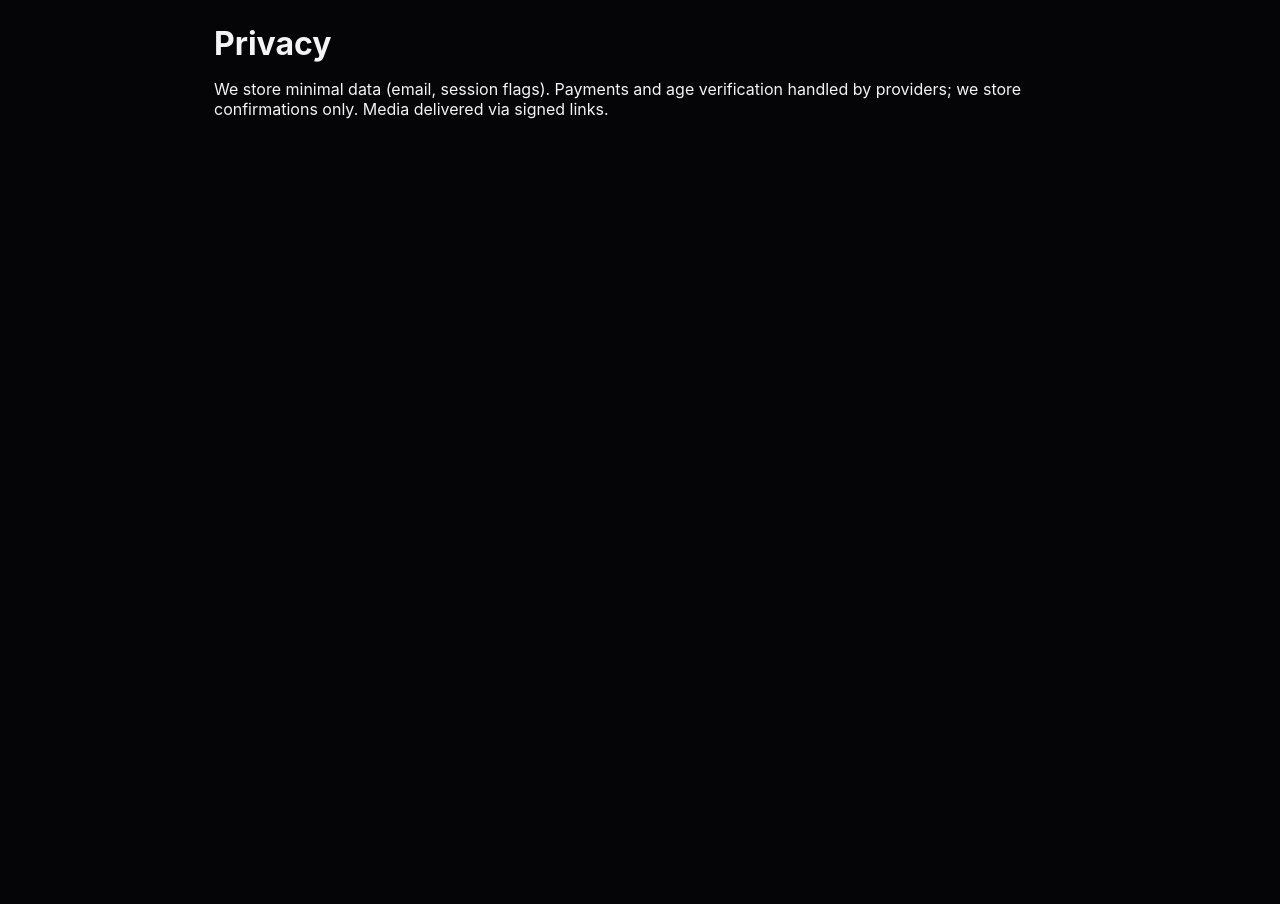
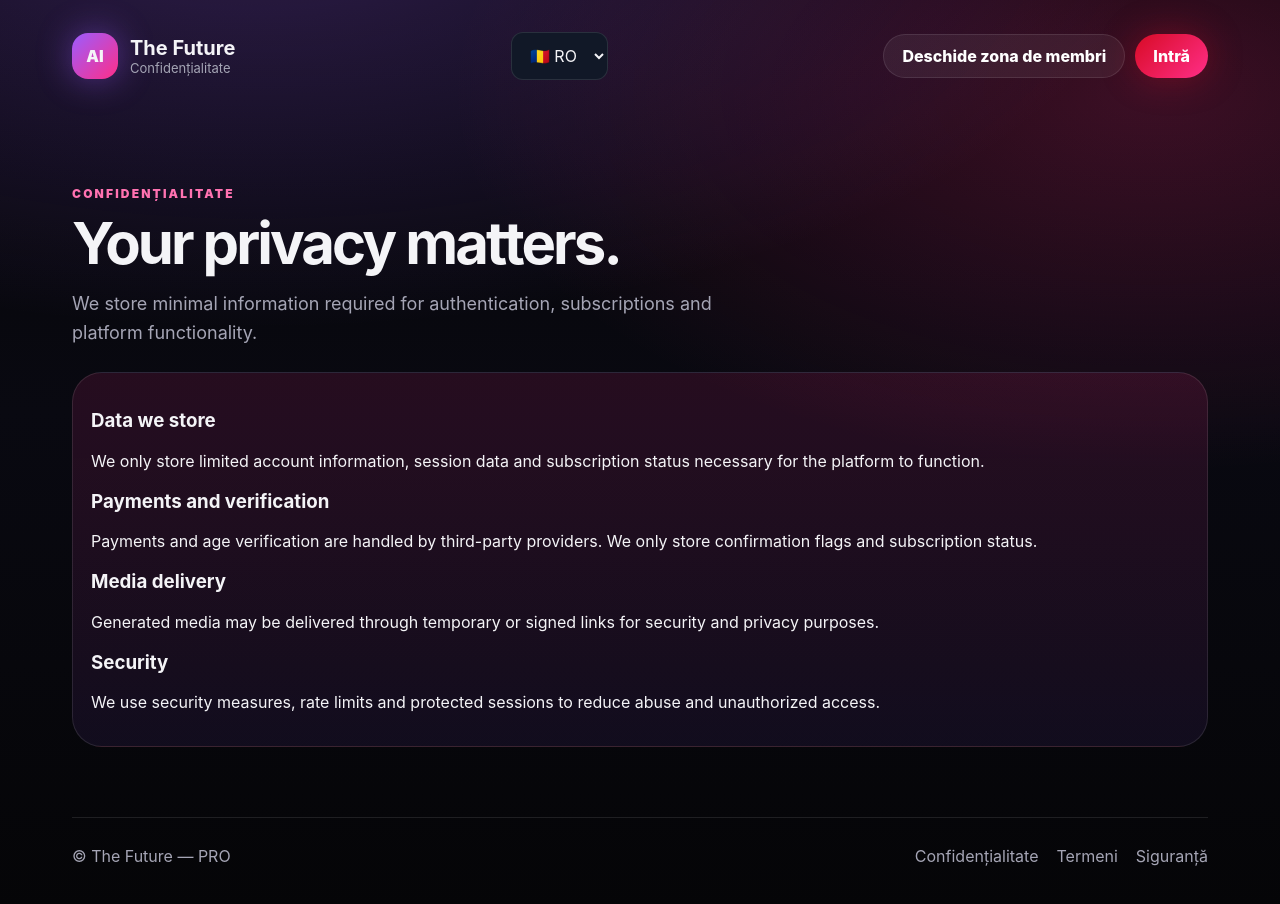
Before and after one commit to the-future-pro/the-future-pro69, a website: page public/privacy.html in a window 1280 px wide. Before the commit the page ends 800 px from the top, so only its background shows below. Drawn offline with Linux system fonts and the light colour scheme.

Commit message:
Update privacy.html

```diff
--- a/public/privacy.html
+++ b/public/privacy.html
@@ -1,2 +1,129 @@
-<!DOCTYPE html><html><head><meta charset="UTF-8"><title>Privacy</title><link rel="stylesheet" href="style.css"></head>
-<body><div class="wrap"><h1>Privacy</h1><p>We store minimal data (email, session flags). Payments and age verification handled by providers; we store confirmations only. Media delivered via signed links.</p></div></body></html>
+<!DOCTYPE html>
+<html lang="ro">
+<head>
+  <meta charset="UTF-8" />
+  <meta name="viewport" content="width=device-width,initial-scale=1" />
+
+  <title>Privacy — The Future PRO</title>
+
+  <link rel="stylesheet" href="/style.css?v=4007" />
+  <script src="/i18n.js?v=4007" defer></script>
+</head>
+
+<body class="home-page">
+
+  <main class="home-shell">
+
+    <nav class="topbar">
+      <a class="brand" href="/">
+        <div class="brand-mark">AI</div>
+
+        <div>
+          <strong>The Future</strong>
+          <span data-i18n="privacy">
+            Privacy
+          </span>
+        </div>
+      </a>
+
+      <select
+        id="langSwitcher"
+        class="lang-switcher"
+        aria-label="Language"
+      ></select>
+
+      <div class="nav-actions">
+        <a
+          class="ghost-btn"
+          href="/premium"
+          data-i18n="member_area"
+        >
+          Member Area
+        </a>
+
+        <a
+          class="main-btn"
+          href="/"
+          data-i18n="enter_platform"
+        >
+          Enter
+        </a>
+      </div>
+    </nav>
+
+    <section class="section">
+      <div class="section-head">
+
+        <span data-i18n="privacy">
+          Privacy
+        </span>
+
+        <h2 data-i18n="privacy_title">
+          Your privacy matters.
+        </h2>
+
+        <p data-i18n="privacy_intro">
+          We store minimal information required for authentication, subscriptions and platform functionality.
+        </p>
+
+      </div>
+
+      <div class="lux-card">
+
+        <h3 data-i18n="privacy_data_title">
+          Data we store
+        </h3>
+
+        <p data-i18n="privacy_data_text">
+          We only store limited account information, session data and subscription status necessary for the platform to function.
+        </p>
+
+        <h3 data-i18n="privacy_payment_title">
+          Payments and verification
+        </h3>
+
+        <p data-i18n="privacy_payment_text">
+          Payments and age verification are handled by third-party providers. We only store confirmation flags and subscription status.
+        </p>
+
+        <h3 data-i18n="privacy_media_title">
+          Media delivery
+        </h3>
+
+        <p data-i18n="privacy_media_text">
+          Generated media may be delivered through temporary or signed links for security and privacy purposes.
+        </p>
+
+        <h3 data-i18n="privacy_security_title">
+          Security
+        </h3>
+
+        <p data-i18n="privacy_security_text">
+          We use security measures, rate limits and protected sessions to reduce abuse and unauthorized access.
+        </p>
+
+      </div>
+    </section>
+
+    <footer class="home-footer">
+      <span>© The Future — PRO</span>
+
+      <div>
+        <a href="/privacy.html" data-i18n="privacy">
+          Privacy
+        </a>
+
+        <a href="/terms.html" data-i18n="terms">
+          Terms
+        </a>
+
+        <a href="/safety.html" data-i18n="safety">
+          Safety
+        </a>
+      </div>
+    </footer>
+
+  </main>
+
+</body>
+</html>
```
